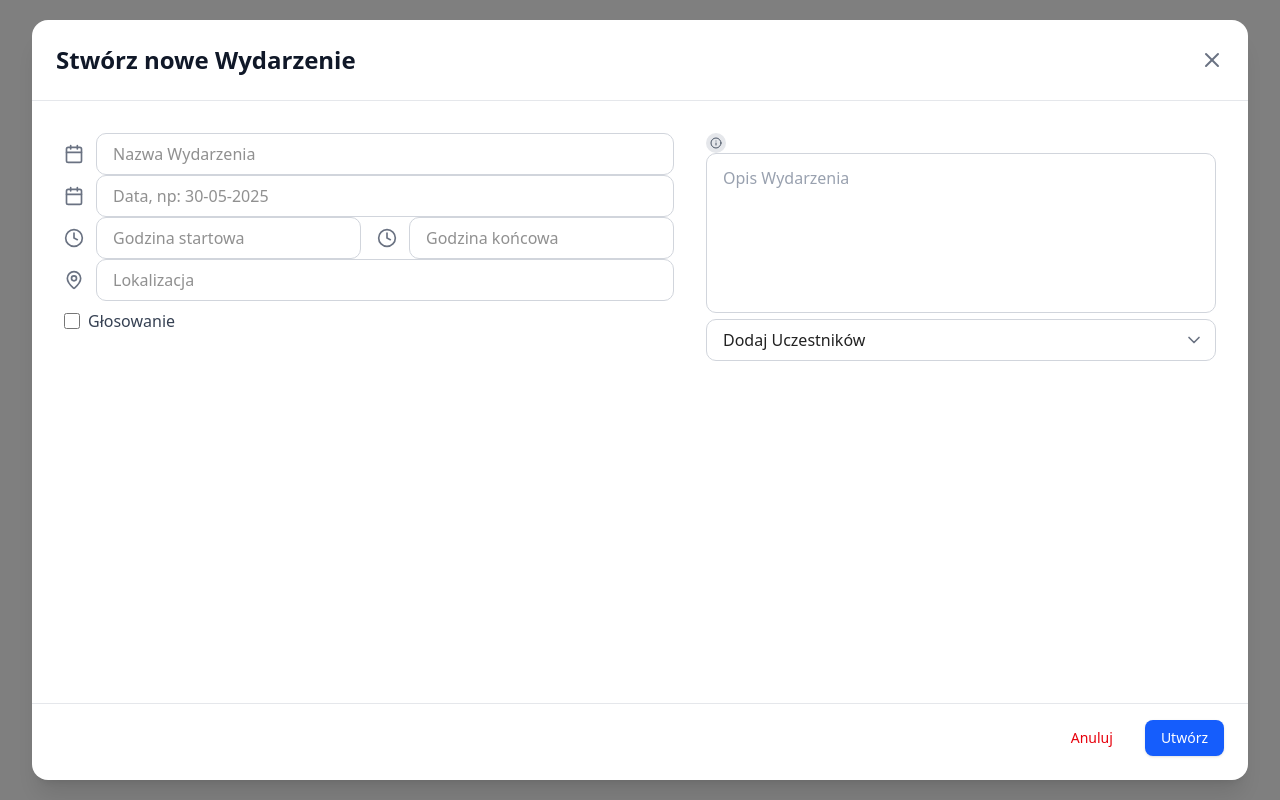
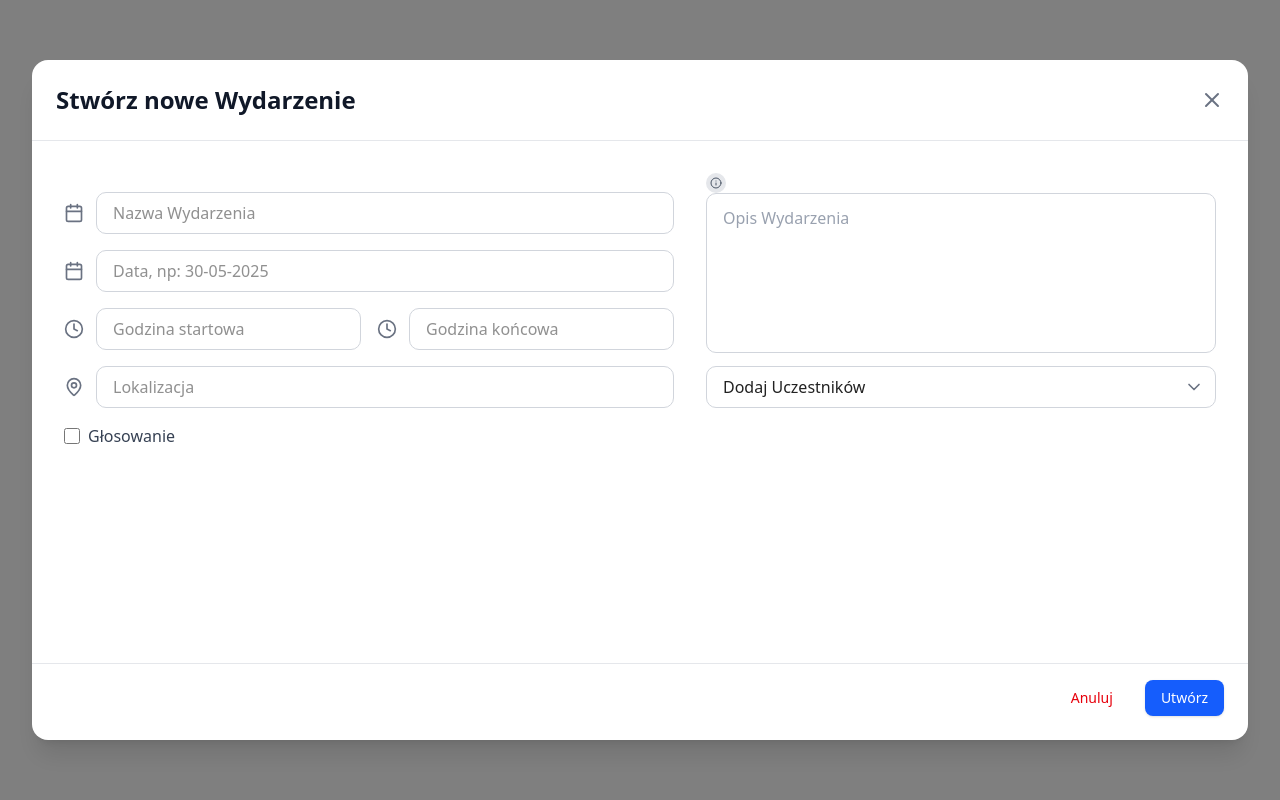
Before and after one commit to ivmsl/pzz_2025_zima, a Next.js app in the folder meetease/: page /event in a window 1280 px wide. Built offline with nearby package versions, Linux system fonts and the light colour scheme.

Commit message:
Lekkie zmiany stylu okna tworzenia wydarzenia

```diff
--- a/meetease/src/components/features/event-creator.jsx
+++ b/meetease/src/components/features/event-creator.jsx
@@ -136,7 +136,7 @@ export default function EventCreatorComponent({ onClose, onSubmit }) {
 
   return (
     <div className="fixed inset-0 bg-black/50 backdrop-blur-sm flex justify-center items-center z-50 overflow-visible">
-      <div className="bg-white rounded-2xl shadow-xl w-[95vw] max-w-7xl h-[95vh] max-h-[95vh] overflow-x-visible relative flex flex-col">
+      <div className="bg-white rounded-2xl shadow-xl w-[95vw] max-w-7xl h-[85vh] max-h-[85vh] overflow-x-visible relative flex flex-col">
         {/* Header */}
         <div className="flex justify-between items-center p-6 border-b border-gray-200 flex-shrink-0">
           <h2 className="text-2xl font-semibold text-gray-900">Stwórz nowe Wydarzenie</h2>
@@ -150,11 +150,11 @@ export default function EventCreatorComponent({ onClose, onSubmit }) {
 
         {/* Form Content */}
         <form onSubmit={handleSubmit} className="flex flex-col flex-1 min-h-0 overflow-hidden">
-          <div className="flex gap-8 overflow-y-auto overflow-x-visible flex-1 p-8 pb-12">
+          <div className="flex gap-8 overflow-y-auto overflow-x-visible flex-1 p-8 pb-6">
             {/* Left Section */}
-            <div className="flex-1 space-y-6 pb-8">
+            <div className="flex-1 pb-4">
               {/* Event Name */}
-              <div className="flex items-center gap-3">
+              <div className="flex items-center gap-3" style={{ marginBottom: '1rem', marginTop: '1.2rem' }}>
                 <Calendar className="w-5 h-5 text-gray-500 flex-shrink-0" />
                 <input
                   type="text"
@@ -167,7 +167,7 @@ export default function EventCreatorComponent({ onClose, onSubmit }) {
               </div>
 
               {/* Date */}
-              <div className="flex items-center gap-3 mt-8">
+              <div className="flex items-center gap-3" style={{ marginBottom: '1rem' }}>
                 <Calendar className="w-5 h-5 text-gray-500 flex-shrink-0" />
                 <input
                   type="text"
@@ -183,7 +183,7 @@ export default function EventCreatorComponent({ onClose, onSubmit }) {
               </div>
 
               {/* Start Time and End Time */}
-              <div className="flex gap-4 overflow-visible mt-8">
+              <div className="flex gap-4 overflow-visible" style={{ marginBottom: '1rem' }}>
                 <div className="flex items-center gap-3 flex-1 relative overflow-visible" ref={startTimeRef}>
                   <Clock className="w-5 h-5 text-gray-500 flex-shrink-0" />
                   <input
@@ -241,7 +241,7 @@ export default function EventCreatorComponent({ onClose, onSubmit }) {
               </div>
 
               {/* Location */}
-              <div className="flex items-center gap-3 mt-8">
+              <div className="flex items-center gap-3" style={{ marginBottom: '1rem' }}>
                 <MapPin className="w-5 h-5 text-gray-500 flex-shrink-0" />
                 <input
                   type="text"
@@ -253,7 +253,7 @@ export default function EventCreatorComponent({ onClose, onSubmit }) {
               </div>
 
               {/* Voting Option */}
-              <div className="flex items-center gap-2 pt-2">
+              <div className="flex items-center gap-2">
                 <input
                   type="checkbox"
                   id="voting"
@@ -268,7 +268,7 @@ export default function EventCreatorComponent({ onClose, onSubmit }) {
             </div>
 
             {/* Right Section */}
-            <div className="flex-1 space-y-6 pb-8">
+            <div className="flex-1 space-y-6 pb-4">
               {/* Information Icon */}
               <div className="flex items-start gap-2">
                 <div className="w-5 h-5 rounded-full bg-gray-200 flex items-center justify-center flex-shrink-0 mt-1">
@@ -287,7 +287,7 @@ export default function EventCreatorComponent({ onClose, onSubmit }) {
               </div>
 
               {/* Add Participants */}
-              <div className="relative">
+              <div className="relative" style={{ marginTop: '0.46rem' }}>
                 <select
                   value=""
                   onChange={(e) => {
@@ -313,6 +313,7 @@ export default function EventCreatorComponent({ onClose, onSubmit }) {
                     <span
                       key={index}
                       className="bg-blue-100 text-blue-800 px-3 py-1 rounded-full text-sm flex items-center gap-2"
+                      style={{ marginTop: '1rem' }}
                     >
                       {participant}
                       <button
```
